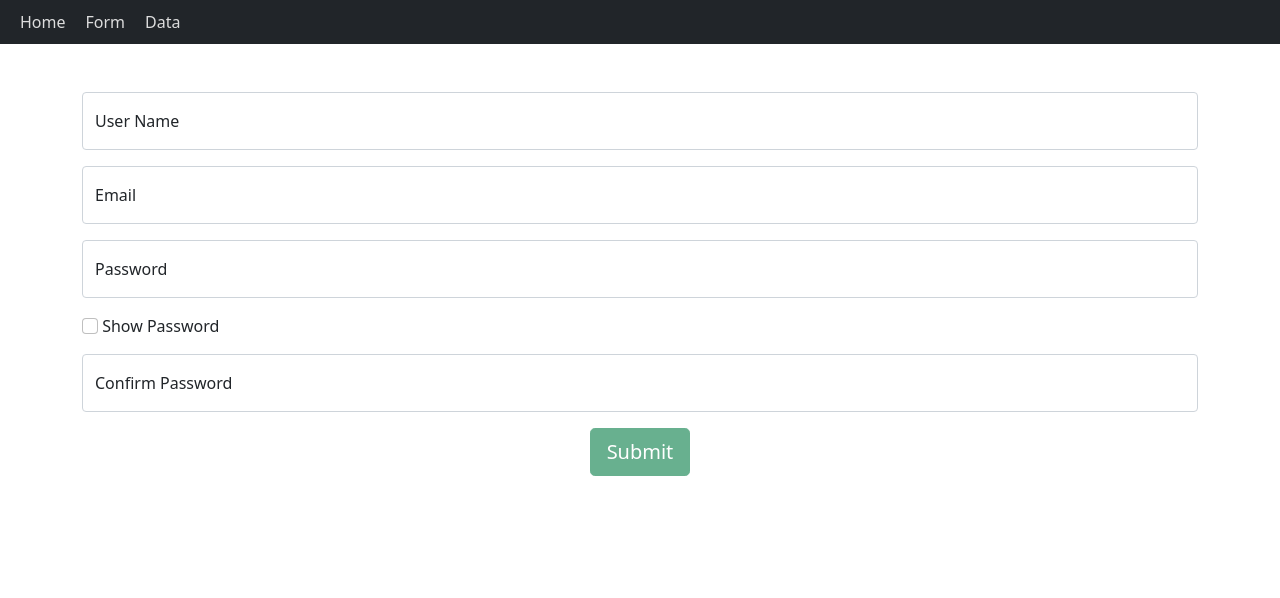
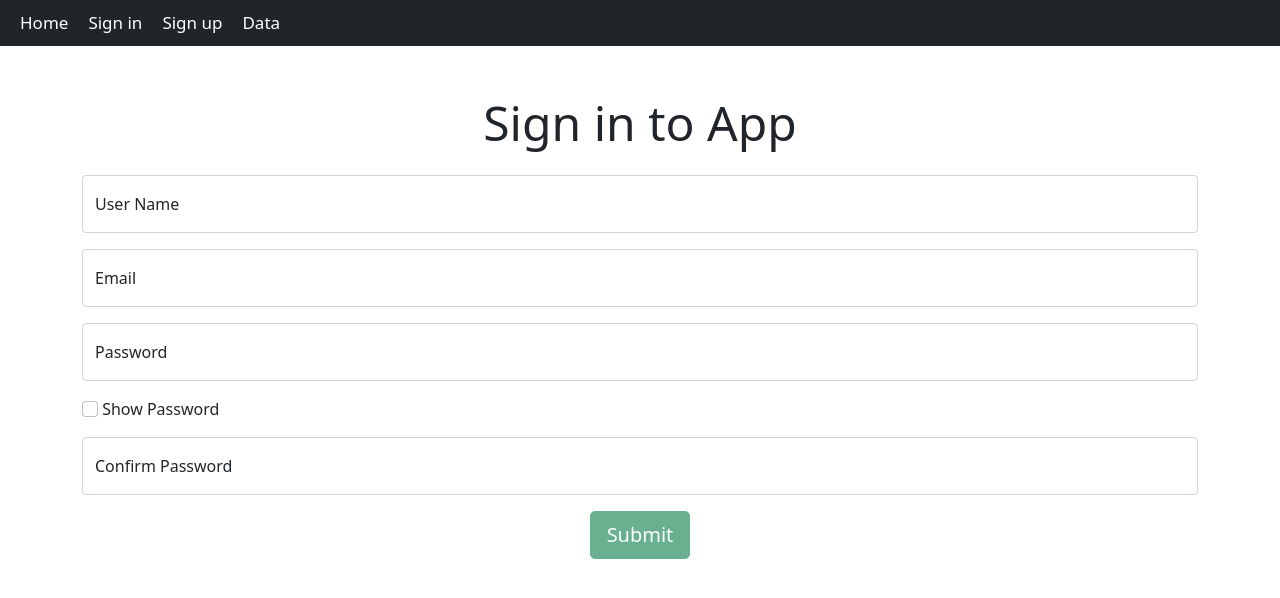
Before and after one commit to Web-Developm/forms-routing, an Angular app: page /forms in a window 1280 px wide. Shown: the top 598 px of the page. Built offline with nearby package versions, Linux system fonts and the light colour scheme.

Commit message:
addedd sign in

```diff
--- a/src/app/app-routing.module.ts
+++ b/src/app/app-routing.module.ts
@@ -4,11 +4,13 @@ import {FormsComponent} from '../app/forms/forms.component';
 import {AppComponent} from '../app/app.component';
 import {DataComponent} from '../app/data/data.component';
 import {TitleComponent} from '../app/title/title.component';
+import {SignUpComponent} from '../app/sign-up/sign-up.component';
 
 const routes: Routes = [
   {path:'title',component:TitleComponent},
   {path:'forms', component:FormsComponent},
-  {path:'data', component:DataComponent}
+  {path:'data', component:DataComponent},
+  {path:'sign-up', component:SignUpComponent}
 ];
 
 @NgModule({
@@ -16,4 +18,4 @@ const routes: Routes = [
   exports: [RouterModule]
 })
 export class AppRoutingModule { }
-export const route=[FormsComponent,AppComponent,TitleComponent];
+export const route=[FormsComponent,AppComponent,TitleComponent,SignUpComponent];
--- a/src/app/app.component.css
+++ b/src/app/app.component.css
@@ -3,11 +3,12 @@
 }
 a{
   text-decoration: none;
-  color:#dddddd;
+  color: white;
   padding: 10px;
+  font-size: 17px;
 
 }
 
 a:hover{
- color:white;
+ color:#dddddd;
 }
--- a/src/app/app.component.html
+++ b/src/app/app.component.html
@@ -1,7 +1,10 @@
 <div class="jumbotron bg-dark text-white">
 <a routerLink="/title" routerLinkActive="active" >Home</a>
-<a routerLink="/forms">Form</a>
+<a routerLink="/forms">Sign in</a>
+<a routerLink="/sign-up">Sign up</a>
 <a routerLink="/data">Data</a>
+
+
 </div>
 <br>
 <br>
--- a/src/app/app.module.ts
+++ b/src/app/app.module.ts
@@ -7,13 +7,15 @@ import { FormsComponent } from './forms/forms.component';
 import { ReactiveFormsModule } from '@angular/forms';
 import { DataComponent } from './data/data.component';
 import { TitleComponent } from './title/title.component';
+import { SignUpComponent } from './sign-up/sign-up.component';
 
 @NgModule({
   declarations: [
     AppComponent,
     route,
     DataComponent,
-    TitleComponent
+    TitleComponent,
+    SignUpComponent
   ],
   imports: [
     BrowserModule,
--- a/src/app/data/data.component.html
+++ b/src/app/data/data.component.html
@@ -1,4 +1,5 @@
 <div class="container">
+  <h2 class="display-5 text-center mb-4">User Data</h2>
 
   <table class="table table-hover table-bordered">
     <thead class="bg-light text-secondary text-center">
--- a/src/app/forms/forms.component.html
+++ b/src/app/forms/forms.component.html
@@ -1,4 +1,5 @@
 <div class="container">
+  <h5 class="display-5 text-center mb-4">Sign in to App</h5>
   <form [formGroup]="data">
     <div class="form-floating mb-3">
       <input type="text" class="form-control" name="username" id="username" formControlName="username"
@@ -50,7 +51,7 @@
       <div *ngIf="data.controls['password'].value != data.controls['cpassword'].value">Not Matching</div>
     </div>
 
-    <div class="text-center">
+    <div class="text-center mb-3">
       <button (click)="display()" [disabled]="data.invalid" type="button" class="btn btn-lg btn-success">Submit</button>
     </div>
 
--- a/src/app/forms/forms.component.ts
+++ b/src/app/forms/forms.component.ts
@@ -24,7 +24,7 @@ export class FormsComponent implements OnInit {
 
   show()
   {
-    let x:any=this.data.controls['password'].value;
+    /*let x:any=this.data.controls['password'].value;
 
     if(x.type === "password")
     {
@@ -32,7 +32,8 @@ export class FormsComponent implements OnInit {
     }
     else{
       x.type="password";
-    }
+    }*/
+
   }
 
   display()
--- /dev/null
+++ b/src/app/sign-up/sign-up.component.html
@@ -0,0 +1,3 @@
+<div class="container">
+  <p>sign-up works!</p>
+</div>
--- /dev/null
+++ b/src/app/sign-up/sign-up.component.ts
@@ -0,0 +1,15 @@
+import { Component, OnInit } from '@angular/core';
+
+@Component({
+  selector: 'app-sign-up',
+  templateUrl: './sign-up.component.html',
+  styleUrls: ['./sign-up.component.css']
+})
+export class SignUpComponent implements OnInit {
+
+  constructor() { }
+
+  ngOnInit(): void {
+  }
+
+}
--- a/src/app/title/title.component.html
+++ b/src/app/title/title.component.html
@@ -1,3 +1,3 @@
 <div class="container">
-  <h2 class="display-4 text-dark">Welcome</h2>
+  <h2 class="display-2 text-dark">Welcome to App</h2>
 </div>
```
Also changed, not shown: src/app/sign-up/sign-up.component.css (added), 1 other file (tests, documents, lock files or other folders).
